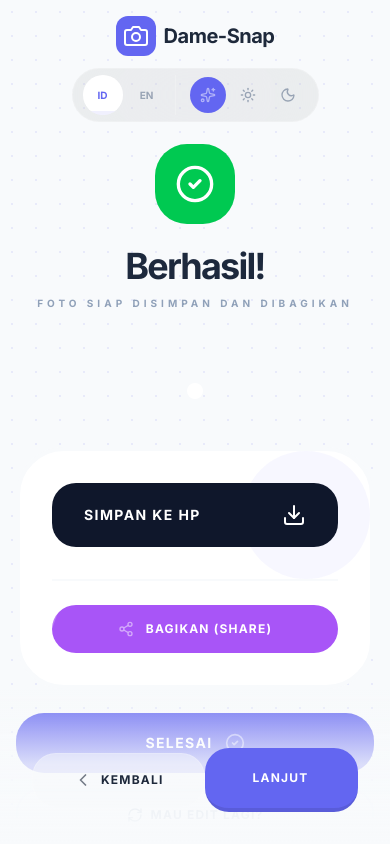
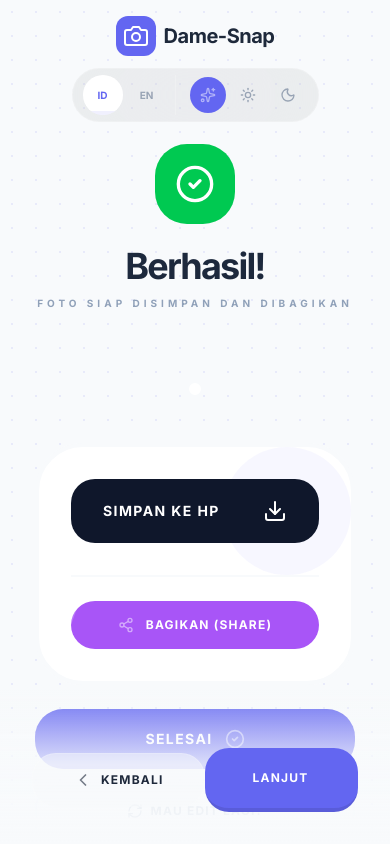
Before and after one commit to qdamai/Virtual-Photo-Studio, a Vue app: page /download in a window 390 px wide. Built offline with nearby package versions, Linux system fonts and the light colour scheme; a web font is replaced by a local one.

Commit message:
style: fix vertical gap and unbalanced desktop layout on DownloadView by limiting image height

```diff
--- a/src/views/DownloadView.vue
+++ b/src/views/DownloadView.vue
@@ -106,18 +106,22 @@ function handleRetry() {
     </div>
 
     <!-- Centered Layout for Desktop -->
-    <div class="w-full flex flex-col lg:flex-row items-center justify-center gap-12 lg:gap-24 pt-8">
+    <div class="w-full flex flex-col lg:flex-row items-center justify-center gap-12 lg:gap-16 pt-8 pb-12">
 
       <!-- Final Image Result -->
-      <div class="relative group/final shrink-0">
+      <div class="relative group/final shrink-0 flex items-center justify-center">
          <div class="absolute -inset-10 bg-primary/20 blur-[80px] opacity-0 group-hover/final:opacity-100 transition-all duration-1000 rotate-12"></div>
-         <div class="relative transform transition-all duration-700 hover:scale-[1.02] hover:-rotate-1 z-10 border-8 border-white shadow-2xl overflow-hidden rounded-2xl bg-white group-hover/final:shadow-indigo-500/30">
-            <img v-if="store.finalImage" :src="store.finalImage" class="max-w-[320px] md:max-w-[400px] w-full h-auto object-contain" />
+         <div class="relative transform transition-all duration-700 hover:scale-[1.02] hover:-rotate-1 z-10 border-[6px] lg:border-8 border-white shadow-2xl overflow-hidden rounded-xl lg:rounded-2xl bg-white group-hover/final:shadow-indigo-500/30 flex items-center justify-center">
+            <img
+               v-if="store.finalImage"
+               :src="store.finalImage"
+               class="max-h-[60vh] lg:max-h-[70vh] w-auto max-w-[90vw] object-contain block"
+            />
          </div>
       </div>
 
       <!-- Interaction Panel -->
-      <div class="flex flex-col gap-6 w-full max-w-sm shrink-0">
+      <div class="flex flex-col gap-6 w-full max-w-xs md:max-w-sm shrink-0">
           <!-- Download Card -->
           <div class="bg-white p-8 md:p-10 rounded-[48px] shadow-2xl border-4 border-slate-50 flex flex-col gap-8 relative overflow-hidden group/actions transition-all hover:-translate-y-2">
              <div class="absolute top-0 right-0 w-32 h-32 bg-primary/5 rounded-full z-0 group-hover/actions:scale-150 transition-transform"></div>
```
